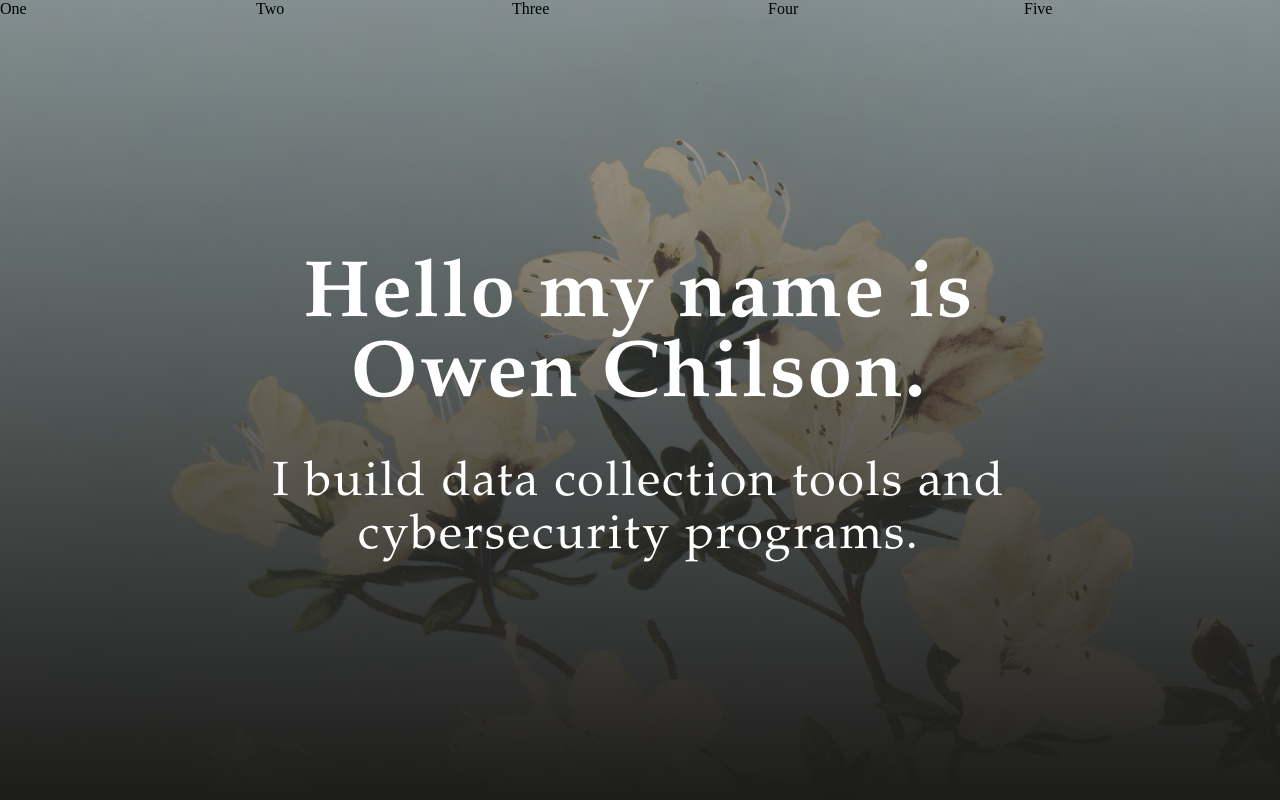
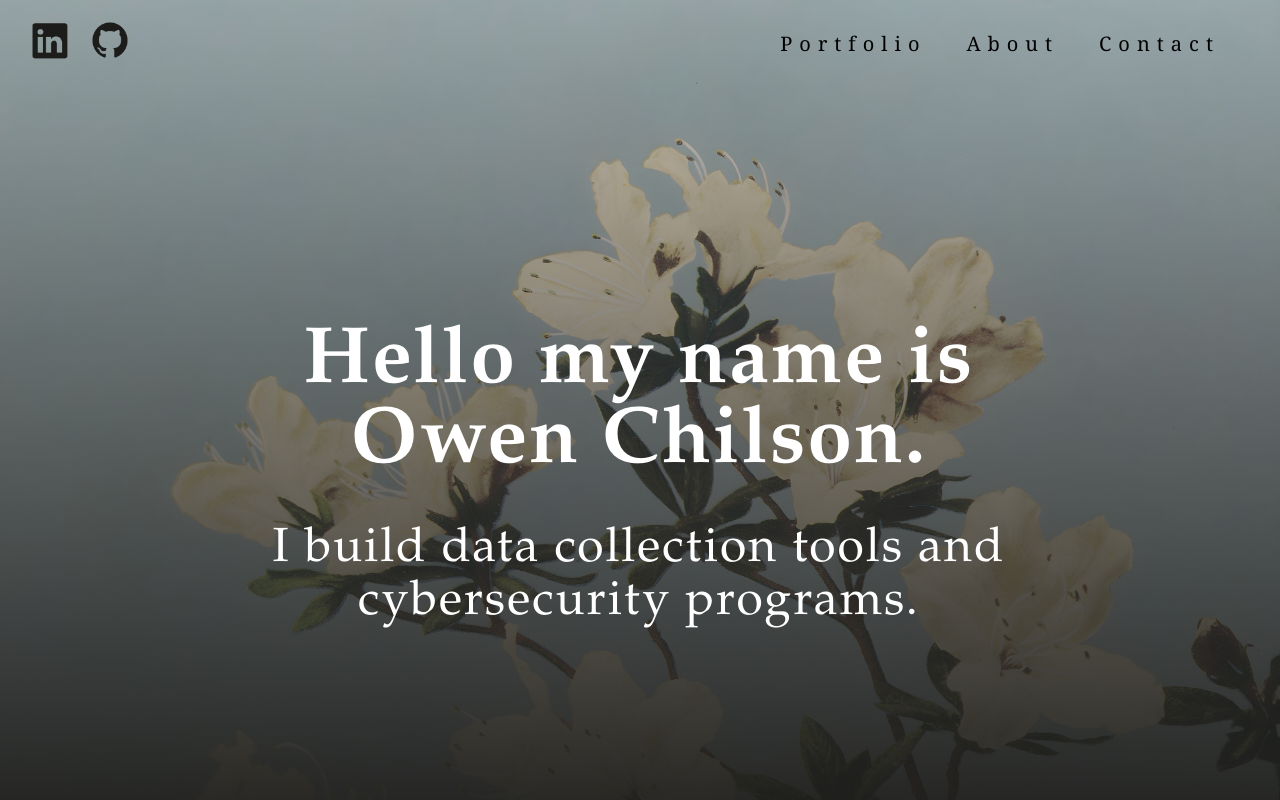
Before and after one commit to Dazzlepuff/Dazzlepuff.github.io, a plain HTML site: page website-root/index.html in a window 1280 px wide. Shown: the top 800 px of the page. Drawn offline with Linux system fonts and the light colour scheme.

Commit message:
Icons and Navbar

```diff
--- a/website-root/assets/css/main.css
+++ b/website-root/assets/css/main.css
@@ -1,11 +1,63 @@
+
+::-webkit-scrollbar {
+    width: 12px;
+  }
+
+  ::-webkit-scrollbar-track {
+    background: #1c1c1a;
+  }
+
+  ::-webkit-scrollbar-thumb {
+    background: #ebf4df;
+  }
+
 .navbar {
-    width: 100%;
+    padding: 0 20px 0;
     display: flex;
     flex-wrap: wrap;
+    justify-content: space-between;
 }
 
-.navbar > div {
-    flex: 1 1 150px;
+.icon-links{
+    padding: 20px 0;
+    display: flex;
+}
+
+.icon{
+    max-width: 40px;
+    max-height: 40px;
+    padding: 0 10px 0;
+}
+
+.icon:hover{
+    cursor: pointer;
+}
+
+.text-links{
+    padding: 20px;
+    display: flex;
+}
+
+.text-links > div{
+    padding: 10px 20px 0;
+    justify-content: center;
+}
+
+.fade-text{
+    color: #000000;
+    text-align: center;
+    letter-spacing: 7px;
+    text-transform: none;
+    margin-top: 0;
+    font-size: 20px;
+    font-weight: 300;
+    font-family: Georgia, 'Times New Roman', Times, serif;
+    transition: 0.3s;
+}
+
+.fade-text:hover{
+    color: #fff;
+    cursor: pointer;
 }
 
 body {
@@ -15,7 +67,7 @@ body {
   }
 
 .hero {
-    background-image: linear-gradient( #1c1c1a50, #1c1c1a), url('../images/Flowers.jpg');
+    background-image: linear-gradient( #1c1c1a30, #1c1c1a), url('../images/Flowers.jpg');
     background-size: auto, cover;
     background-position: top center;
     background-repeat: repeat, no-repeat;
@@ -116,3 +168,7 @@ h2{
 h3{
     font-family: Garamond, sans-serif;
 }
+
+h4{
+    font-family: Garamond, sans-serif;
+}
--- a/website-root/index.html
+++ b/website-root/index.html
@@ -11,11 +11,19 @@
     <body>
         <div class="hero">
             <div class="navbar">
-                <div>One</div>
-                <div>Two</div>
-                <div>Three</div>
-                <div>Four</div>
-                <div>Five</div>
+                <div class="icon-links">
+                    <a href="https://www.linkedin.com/in/owen-chilson-8092a5245/" target="_blank" rel="noopener noreferrer">
+                        <img class="icon" src="assets/images/linkedin-icon.png">
+                    </a>
+                    <a href="https://github.com/Dazzlepuff" target="_blank" rel="noopener noreferrer">
+                        <img class="icon" src="assets/images/github-icon.png">
+                    </a>
+                </div>
+                <div class="text-links">
+                    <div class="fade-text">Portfolio</div>
+                    <div class="fade-text">About</div>
+                    <div class="fade-text">Contact</div>
+                </div>
             </div>
             <div class="heading-wrapper w-container">
                 <h1 class="main-heading">Hello my name is Owen Chilson.</h1>
```
Also changed, not shown: website-root/assets/images/github-icon.png (added), website-root/assets/images/linkedin-icon.png (added), website-root/contact.html (added).
